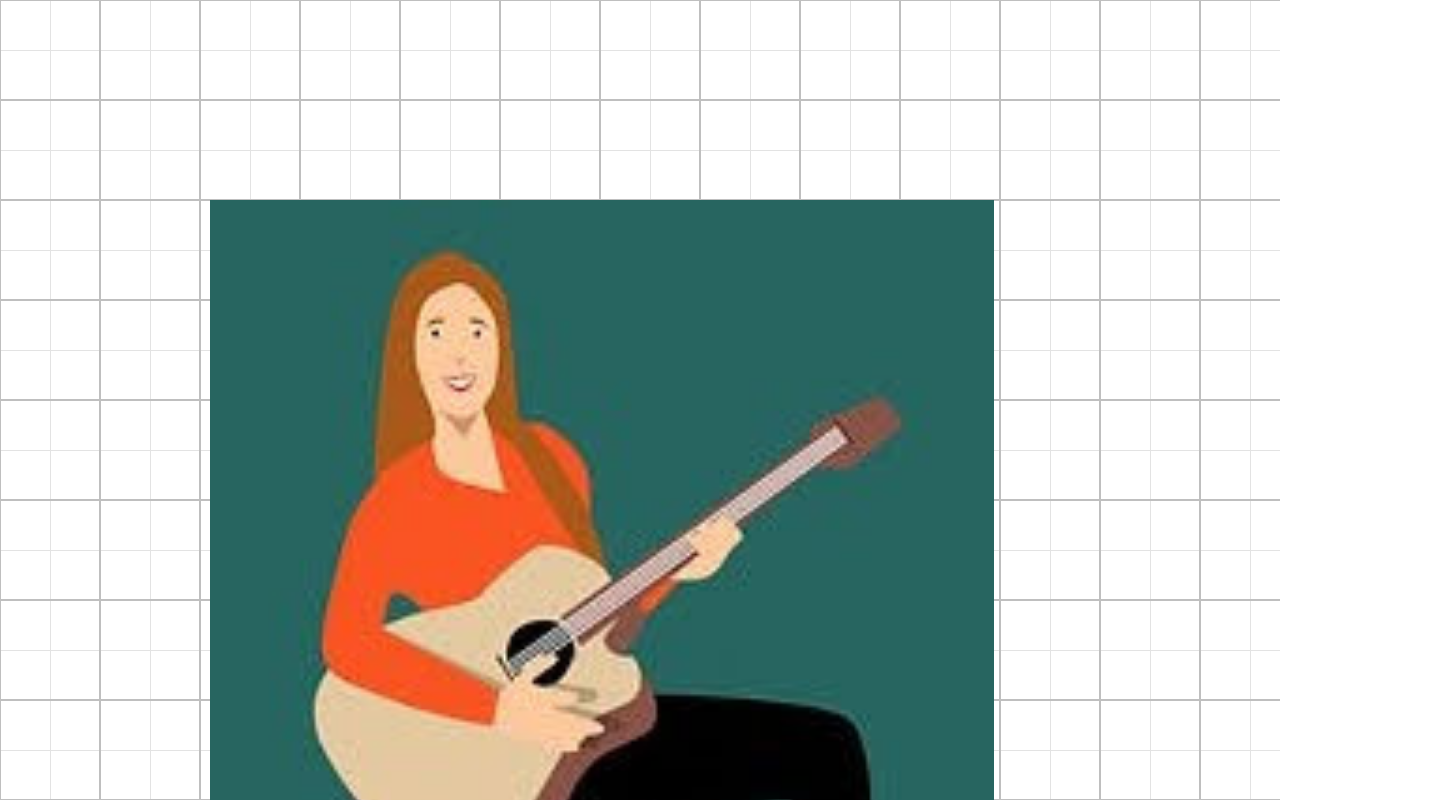
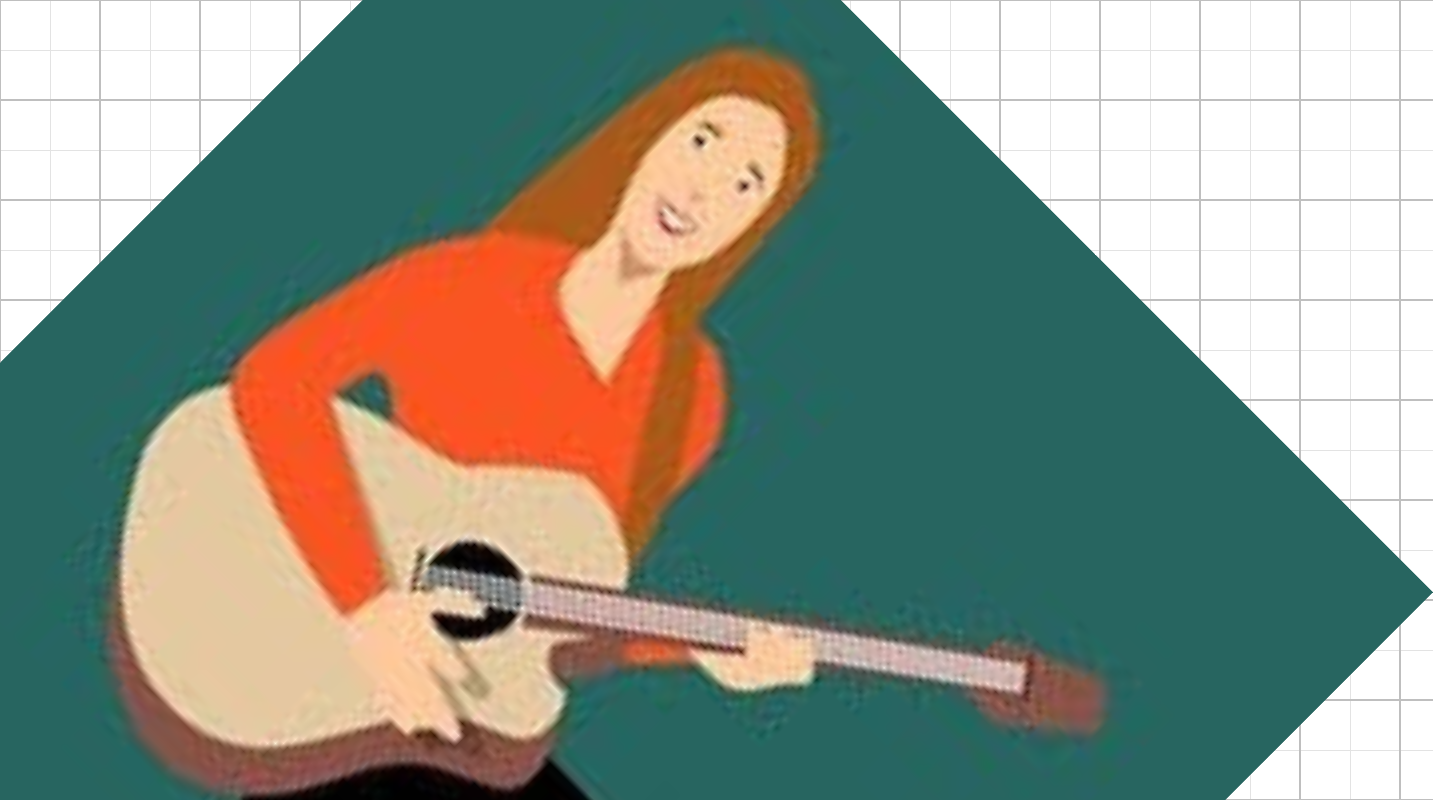
Before and after one commit to applego/css-anime-tutorial-vue, a Vue app: page / in a window 1280 px wide. Shown: the top 800 px of the page, 1433 px wide, since content can reach past the window. Built offline with nearby package versions, Linux system fonts and the light colour scheme.

Commit message:
scaleX,scaleY,rotateも動的に設定（App.vueで指定した値 :style="{   ${}

```diff
--- a/src/App.vue
+++ b/src/App.vue
@@ -1,6 +1,12 @@
 <template>
   <div id="app">
-    <kantigaDesigner :x="300" :y="400"></kantigaDesigner>
+    <kantigaDesigner
+      :x="300"
+      :y="400"
+      :scaleX="1.5"
+      :scaleY="1.5"
+      :rotate="45"
+    ></kantigaDesigner>
   </div>
 </template>
 
@@ -15,16 +21,17 @@ export default {
 </script>
 
 <style lang="scss">
-html, body{
+html,
+body {
   margin: 0;
   padding: 0;
 }
-body{
+body {
   position: relative;
   height: 100%;
-  background: url('/img/grid.svg') repeat;
+  background: url("/img/grid.svg") repeat;
 }
 #app {
-  margin:0;
+  margin: 0;
 }
 </style>
--- a/src/components/KantigaDesigner.vue
+++ b/src/components/KantigaDesigner.vue
@@ -4,7 +4,7 @@
     src="/img/kantigaDesigner.svg"
     alt="勘違いデザイナー"
     :style="{
-      transform: `translate(${x}px, ${y}px)`
+      transform: `translate(${x}px, ${y}px) scale(${scaleX}, ${scaleY}) rotate(${rotate}deg)`
     }"
   />
 </template>
@@ -23,7 +23,10 @@ export default {
   name: 'KantigaDesigner',
   props: {
     x: { type: Number, default: 200 },
-    y: { type: Number, default: 100 }
+    y: { type: Number, default: 100 },
+    scaleX: { type: Number, default: 1.0 },
+    scaleY: { type: Number, default: 1.0 },
+    rotate: { type: Number, default: 0 }
   }
 }
 </script>
```
